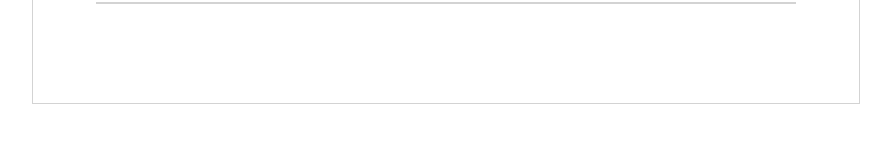
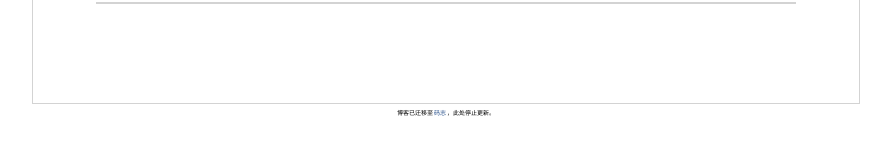
Before and after one commit to mzlogin/jekyll-theme-solid, a Jekyll site: the page built from pages/about.md, in a window 1280 px wide. Shown: the part 566-721 px from the top of the page, without its empty margins (194-1085 px from the left). Built offline with Jekyll 4.4.1, drawn with Linux system fonts in a browser that asks for light colours; Markdown is read by kramdown in place of the engine named in the settings; comment, search, counter and statistics services are not loaded.

Commit message:
add footer desc

```diff
--- a/_includes/footer.html
+++ b/_includes/footer.html
@@ -1,2 +1,3 @@
+    <center><p style="font-size:0.25em;">博客已迁移至<a href="http://mzlog.com">码志</a>，此处停止更新。</p></center>
     </body>
 </html>
```
